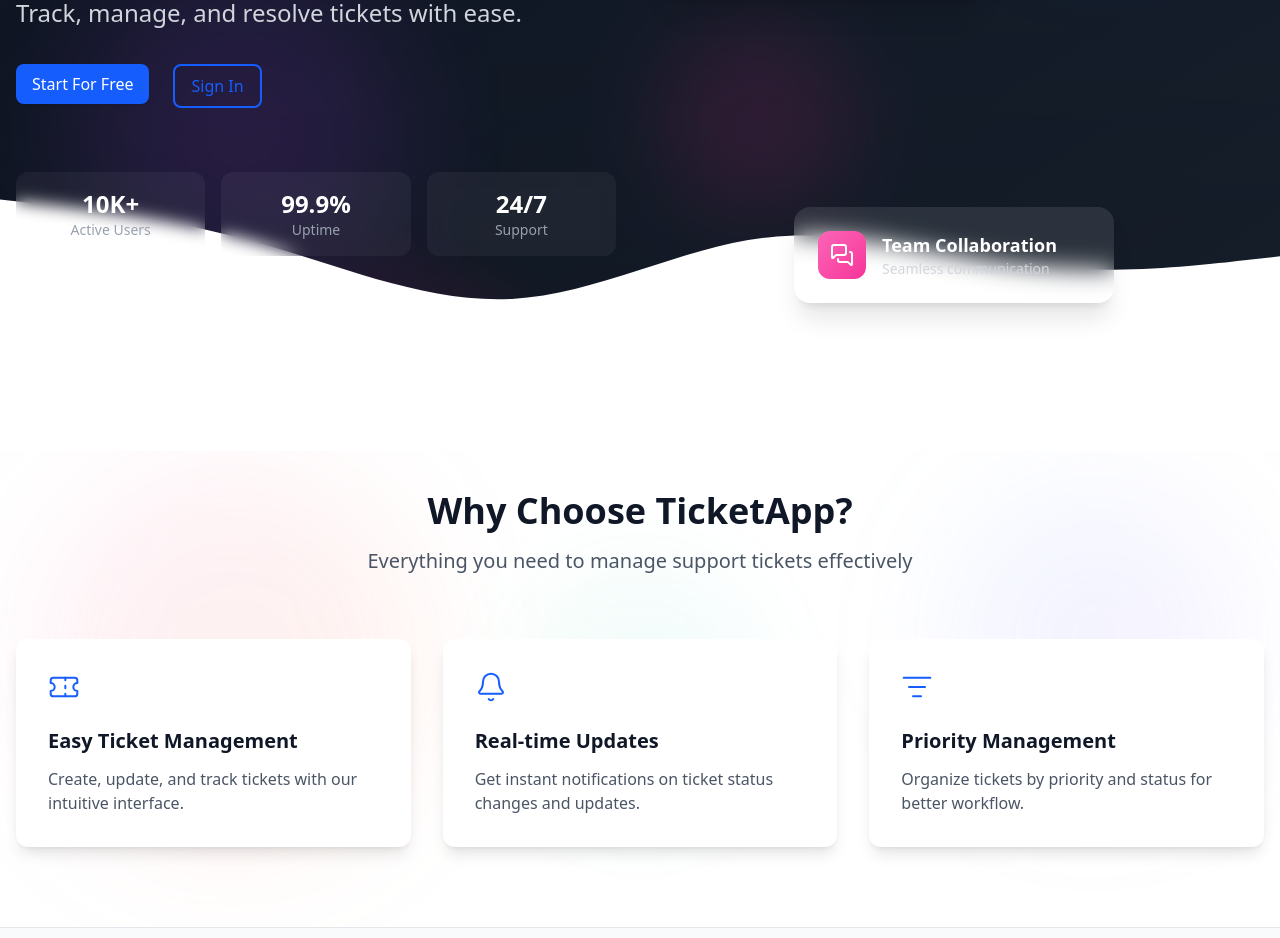
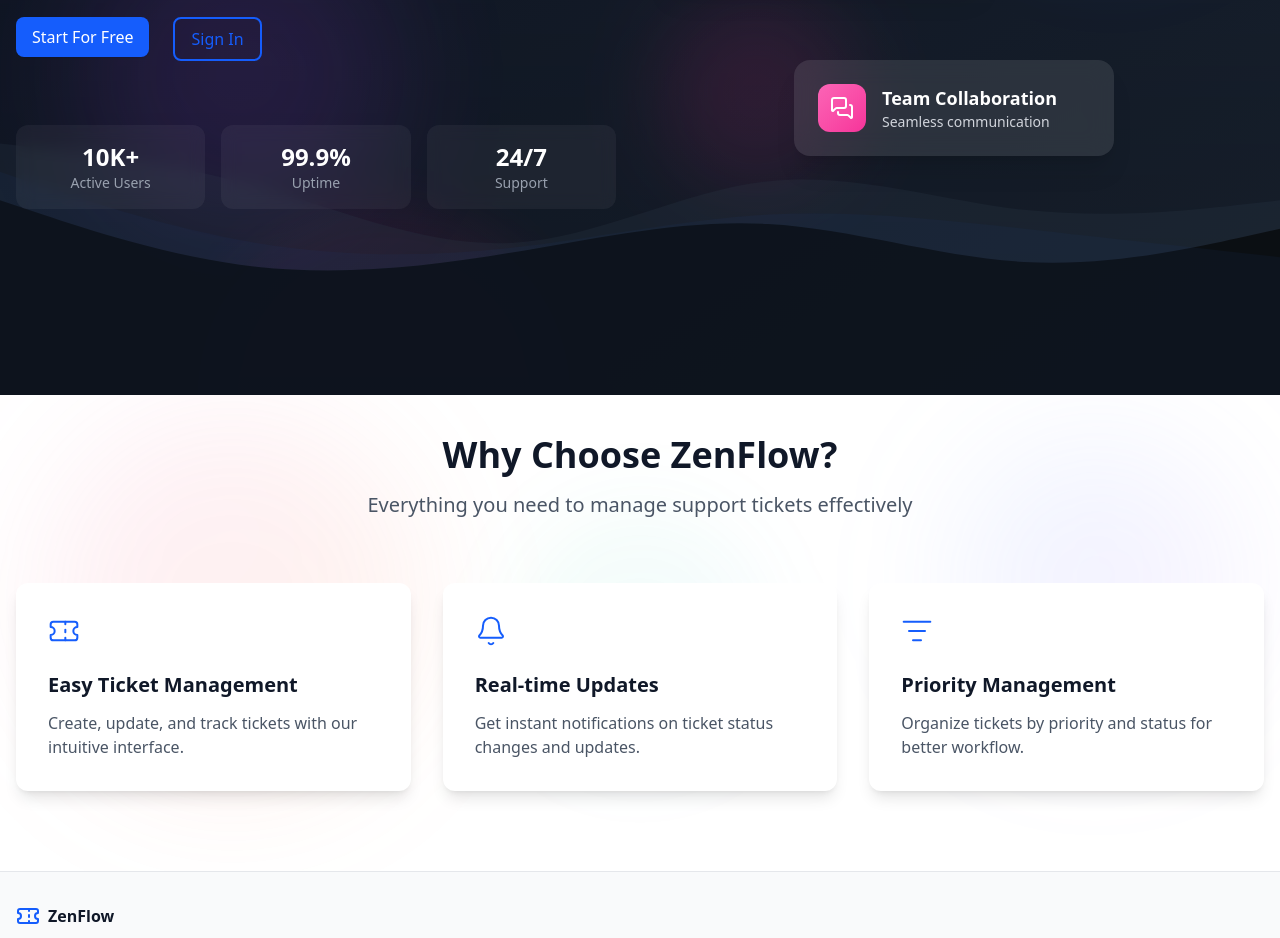
Before and after one commit to willy264/hngTicketReact, a React (Vite) app: page / in a window 1280 px wide. Shown: the part 405-1343 px from the top of the page. Built offline with nearby package versions, Linux system fonts and the light colour scheme.

Commit message:
other featues added

```diff
--- a/src/components/Footer.tsx
+++ b/src/components/Footer.tsx
@@ -1,7 +1,6 @@
 import { Ticket, Twitter, Github } from "lucide-react";
 
 const Footer = () => {
-
   return (
     <footer className="bg-gray-50 border-t border-gray-200">
       <div className="container mx-auto px-4 py-8 flex">
@@ -9,7 +8,7 @@
           <div className="col-span-1 md:col-span-2">
             <div className="flex items-center space-x-2 mb-4">
               <Ticket className="w-6 h-6 text-blue-600" />
-              <span className="text-gray-900 font-semibold">TicketApp</span>
+              <span className="text-gray-900 font-semibold">ZenFlow</span>
             </div>
             <p className="text-gray-600 text-sm">
               Streamline your support workflow with our intuitive ticket
--- a/src/components/Header.tsx
+++ b/src/components/Header.tsx
@@ -23,7 +23,7 @@
                 d="M9 5H7a2 2 0 00-2 2v12a2 2 0 002 2h10a2 2 0 002-2V7a2 2 0 00-2-2h-2M9 5a2 2 0 002 2h2a2 2 0 002-2M9 5a2 2 0 012-2h2a2 2 0 012 2"
               />
             </svg>
-            <span className="text-xl font-bold text-gray-900">TicketApp</span>
+            <span className="text-xl font-bold text-gray-900">ZenFlow</span>
           </Link>
 
           <nav className="flex items-center">
--- a/src/components/Hero.tsx
+++ b/src/components/Hero.tsx
@@ -5,12 +5,10 @@
 const Hero = () => {
   return (
     <section className="relative min-h-screen overflow-hidden bg-linear-to-br from-gray-900 to-gray-800 text-white">
-      {/* Decorative Circles - Required by task */}
       <div className="absolute top-20 right-10 w-64 h-64 bg-blue-500/20 rounded-full blur-3xl animate-pulse"></div>
       <div className="absolute bottom-40 left-20 w-80 h-80 bg-purple-500/20 rounded-full blur-3xl animate-pulse animation-delay-2000"></div>
       <div className="absolute top-1/2 right-1/3 w-48 h-48 bg-pink-500/15 rounded-full blur-2xl"></div>
 
-      {/* Animated background blobs */}
       <div className="absolute inset-0 overflow-hidden">
         <div className="absolute inset-0">
           <div className="absolute top-0 left-0 w-full h-full opacity-30">
@@ -22,8 +20,7 @@
         </div>
       </div>
 
-      {/* Content */}
-      <div className="relative z-10 0 lg:-top-5">
+      <div className="relative z-10 lg:-top-5">
         <div className="container mx-auto px-4 py-12 sm:py-16 lg:py-32">
           <div className="grid lg:grid-cols-2 gap-8 lg:gap-12 items-center">
             <div className="text-center lg:text-left space-y-6 lg:space-y-8">
@@ -80,7 +77,7 @@
               </div>
             </div>
 
-            {/* Mobile feature cards */}
+            {/* mobile */}
             <div className="lg:hidden space-y-4 mt-8">
               {[
                 {
@@ -123,9 +120,9 @@
               ))}
             </div>
 
-            {/* Desktop feature cards */}
+            {/* desktop*/}
             <div className="hidden lg:block relative">
-              <div className="relative h-[600px]">
+              <div className="relative h-[400px]">
                 <div className="absolute top-0 right-0 w-80 p-6 bg-white/10 backdrop-blur-md rounded-2xl shadow-xl transform hover:-translate-y-2 transition-transform duration-300">
                   <div className="flex items-center gap-4">
                     <div className="p-3 bg-linear-to-br from-green-400 to-green-500 rounded-xl">
@@ -175,7 +172,6 @@
         </div>
       </div>
 
-      {/* Enhanced Wavy SVG with multiple layers */}
       <div className="absolute -bottom-1 left-0 right-0">
         <svg
           className="w-full h-auto"
@@ -183,18 +179,16 @@
           preserveAspectRatio="none"
           xmlns="http://www.w3.org/2000/svg"
         >
-          {/* Background wave layers for depth */}
           <path
-            className="fill-white/5"
+            className="fill-black/90"
             d="M0,96L48,112C96,128,192,160,288,170.7C384,181,480,171,576,154.7C672,139,768,117,864,122.7C960,128,1056,160,1152,165.3C1248,171,1344,149,1392,138.7L1440,128L1440,320L1392,320C1344,320,1248,320,1152,320C1056,320,960,320,864,320C768,320,672,320,576,320C480,320,384,320,288,320C192,320,96,320,48,320L0,320Z"
           />
           <path
-            className="fill-white/10"
+            className="fill-blue-900/10"
             d="M0,64L48,80C96,96,192,128,288,144C384,160,480,160,576,149.3C672,139,768,117,864,112C960,107,1056,117,1152,128C1248,139,1344,149,1392,154.7L1440,160L1440,320L1392,320C1344,320,1248,320,1152,320C1056,320,960,320,864,320C768,320,672,320,576,320C480,320,384,320,288,320C192,320,96,320,48,320L0,320Z"
           />
-          {/* Main wave */}
           <path
-            className="fill-white"
+            className="fill-gray-700/20"
             d="M0,32L48,37.3C96,43,192,53,288,80C384,107,480,149,576,144C672,139,768,85,864,74.7C960,64,1056,96,1152,106.7C1248,117,1344,107,1392,101.3L1440,96L1440,320L1392,320C1344,320,1248,320,1152,320C1056,320,960,320,864,320C768,320,672,320,576,320C480,320,384,320,288,320C192,320,96,320,48,320L0,320Z"
           />
         </svg>
--- a/src/pages/LandingPage.tsx
+++ b/src/pages/LandingPage.tsx
@@ -33,7 +33,7 @@
         <div className="container mx-auto px-4 relative z-10">
           <div className="text-center mb-16">
             <h2 className="text-3xl md:text-4xl font-bold text-gray-900">
-              Why Choose TicketApp?
+              Why Choose ZenFlow?
             </h2>
             <p className="mt-4 text-xl text-gray-600">
               Everything you need to manage support tickets effectively
```
Also changed, not shown: index.html (+2 -2 lines), 1 other file (tests, documents, lock files or other folders).
